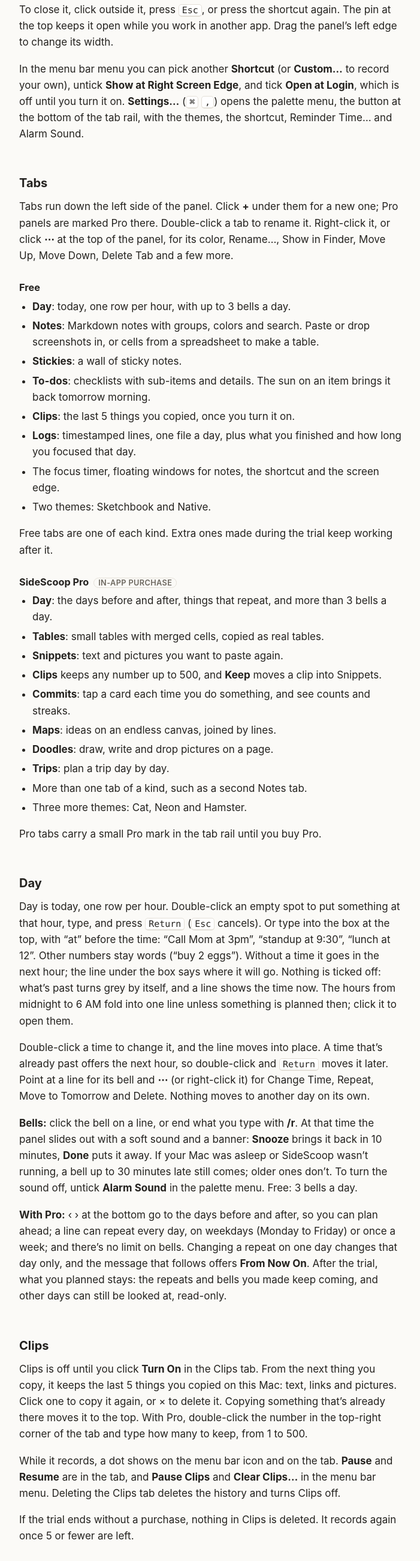
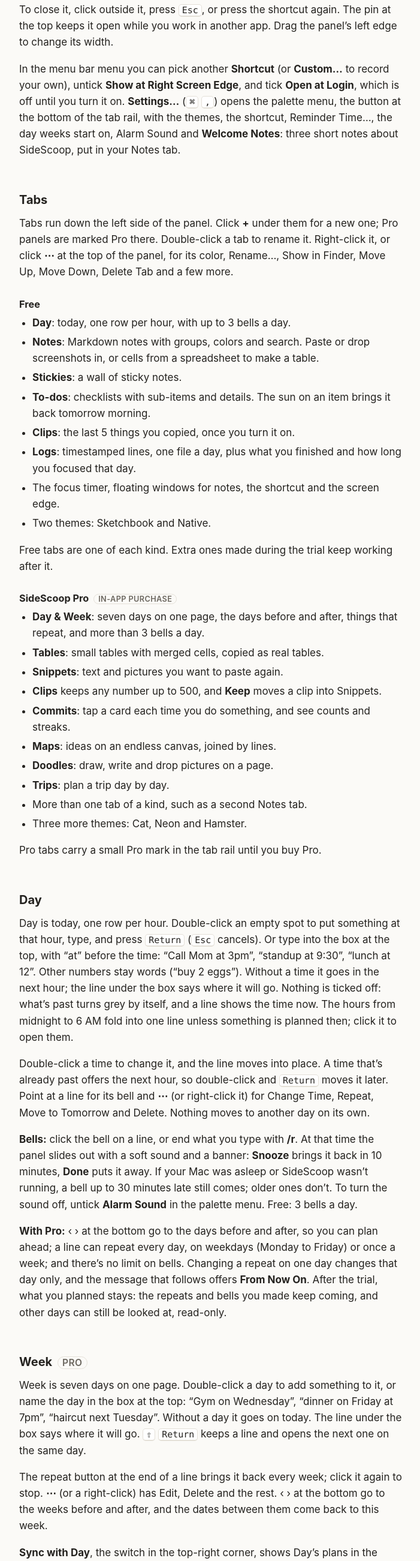
Before and after one commit to sidescoop-app/sidescoop-app.github.io, a plain HTML site: page index.html in a window 1280 px wide. Shown: the part 2223-4825 px from the top of the page at 60% size, without its empty margins (288-989 px from the left). Drawn offline with Linux system fonts and the light colour scheme.

Commit message:
SideScoop: Week on the support page
Co-Authored-By: Claude Opus 5.5 <noreply@anthropic.com>

```diff
--- a/index.html
+++ b/index.html
@@ -122,7 +122,7 @@
 
 <details>
 <summary>What’s free, and what does Pro add?</summary>
-<p>Day (today, with up to 3 bells a day), Notes, Stickies, To-dos, Clips (the last 5 things you copied), Logs, the focus timer, to-do reminders and two themes are free for good. SideScoop Pro adds Day’s other days, repeats and more bells, Tables, Snippets, a longer Clips history, Commits, Maps, Doodles, Trips, extra tabs of a kind and three more themes. The full list is under <a href="#tabs">Tabs</a>.</p>
+<p>Day (today, with up to 3 bells a day), Notes, Stickies, To-dos, Clips (the last 5 things you copied), Logs, the focus timer, to-do reminders and two themes are free for good. SideScoop Pro adds Week, Day’s other days, repeats and more bells, Tables, Snippets, a longer Clips history, Commits, Maps, Doodles, Trips, extra tabs of a kind and three more themes. The full list is under <a href="#tabs">Tabs</a>.</p>
 </details>
 
 <details>
@@ -223,7 +223,7 @@
   <li><strong>Menu bar:</strong> click the SideScoop icon and choose <strong>Show Panel</strong>.</li>
 </ul>
 <p>To close it, click outside it, press <kbd>Esc</kbd>, or press the shortcut again. The pin at the top keeps it open while you work in another app. Drag the panel’s left edge to change its width.</p>
-<p>In the menu bar menu you can pick another <strong>Shortcut</strong> (or <strong>Custom…</strong> to record your own), untick <strong>Show at Right Screen Edge</strong>, and tick <strong>Open at Login</strong>, which is off until you turn it on. <strong>Settings…</strong> (<kbd>⌘</kbd> <kbd>,</kbd>) opens the palette menu, the button at the bottom of the tab rail, with the themes, the shortcut, Reminder Time… and Alarm Sound.</p>
+<p>In the menu bar menu you can pick another <strong>Shortcut</strong> (or <strong>Custom…</strong> to record your own), untick <strong>Show at Right Screen Edge</strong>, and tick <strong>Open at Login</strong>, which is off until you turn it on. <strong>Settings…</strong> (<kbd>⌘</kbd> <kbd>,</kbd>) opens the palette menu, the button at the bottom of the tab rail, with the themes, the shortcut, Reminder Time…, the day weeks start on, Alarm Sound and <strong>Welcome Notes</strong>: three short notes about SideScoop, put in your Notes tab.</p>
 
 <h2 id="tabs">Tabs</h2>
 <p>Tabs run down the left side of the panel. Click <strong>+</strong> under them for a new one; Pro panels are marked Pro there. Double-click a tab to rename it. Right-click it, or click <strong>⋯</strong> at the top of the panel, for its color, Rename…, Show in Finder, Move Up, Move Down, Delete Tab and a few more.</p>
@@ -241,7 +241,7 @@
 <p>Free tabs are one of each kind. Extra ones made during the trial keep working after it.</p>
 <h3>SideScoop Pro <span class="tag">IN-APP PURCHASE</span></h3>
 <ul>
-  <li><strong>Day</strong>: the days before and after, things that repeat, and more than 3 bells a day.</li>
+  <li><strong>Day &amp; Week</strong>: seven days on one page, the days before and after, things that repeat, and more than 3 bells a day.</li>
   <li><strong>Tables</strong>: small tables with merged cells, copied as real tables.</li>
   <li><strong>Snippets</strong>: text and pictures you want to paste again.</li>
   <li><strong>Clips</strong> keeps any number up to 500, and <strong>Keep</strong> moves a clip into Snippets.</li>
@@ -259,6 +259,11 @@
 <p>Double-click a time to change it, and the line moves into place. A time that’s already past offers the next hour, so double-click and <kbd>Return</kbd> moves it later. Point at a line for its bell and <strong>⋯</strong> (or right-click it) for Change Time, Repeat, Move to Tomorrow and Delete. Nothing moves to another day on its own.</p>
 <p><strong>Bells:</strong> click the bell on a line, or end what you type with <strong>/r</strong>. At that time the panel slides out with a soft sound and a banner: <strong>Snooze</strong> brings it back in 10 minutes, <strong>Done</strong> puts it away. If your Mac was asleep or SideScoop wasn’t running, a bell up to 30 minutes late still comes; older ones don’t. To turn the sound off, untick <strong>Alarm Sound</strong> in the palette menu. Free: 3 bells a day.</p>
 <p><strong>With Pro:</strong> ‹ › at the bottom go to the days before and after, so you can plan ahead; a line can repeat every day, on weekdays (Monday to Friday) or once a week; and there’s no limit on bells. Changing a repeat on one day changes that day only, and the message that follows offers <strong>From Now On</strong>. After the trial, what you planned stays: the repeats and bells you made keep coming, and other days can still be looked at, read-only.</p>
+
+<h2 id="week">Week <span class="tag">PRO</span></h2>
+<p>Week is seven days on one page. Double-click a day to add something to it, or name the day in the box at the top: “Gym on Wednesday”, “dinner on Friday at 7pm”, “haircut next Tuesday”. Without a day it goes on today. The line under the box says where it will go. <kbd>⇧</kbd> <kbd>Return</kbd> keeps a line and opens the next one on the same day.</p>
+<p>The repeat button at the end of a line brings it back every week; click it again to stop. <strong>⋯</strong> (or a right-click) has Edit, Delete and the rest. ‹ › at the bottom go to the weeks before and after, and the dates between them come back to this week.</p>
+<p><strong>Sync with Day</strong>, the switch in the top-right corner, shows Day’s plans in the week too, and the week’s plans in a dashed box at the top of Day. Turning it on or off moves and deletes nothing. <strong>Week Starts on…</strong> is in Settings (the palette menu; the gear menu on iPhone) and in the Week tab’s menu.</p>
 
 <h2 id="clips">Clips</h2>
 <p>Clips is off until you click <strong>Turn On</strong> in the Clips tab. From the next thing you copy, it keeps the last 5 things you copied on this Mac: text, links and pictures. Click one to copy it again, or × to delete it. Copying something that’s already there moves it to the top. With Pro, double-click the number in the top-right corner of the tab and type how many to keep, from 1 to 500.</p>
@@ -284,6 +289,7 @@
 <table>
   <tr><th>Tab</th><th>Saved as</th></tr>
   <tr><td>Day</td><td>one file a day, such as <code>2026-11-10.md</code>, and <code>repeats.md</code></td></tr>
+  <tr><td>Week</td><td>like Day: one file a day with something on it, and <code>repeats.md</code></td></tr>
   <tr><td>Notes</td><td>one <code>.md</code> file per note; a group is a folder</td></tr>
   <tr><td>Stickies</td><td><code>ideas.md</code></td></tr>
   <tr><td>To-dos</td><td><code>todo.md</code></td></tr>
@@ -365,6 +371,9 @@
 <h3>Writing a note</h3>
 <p>Tap the box at the top of Notes, or the <strong>+</strong> among the buttons at the top: the whole screen is yours to write in, titled with today’s date. Tap the date to give the note another title. Tap <strong>✓</strong> to put it away; if you didn’t write anything, no note is kept.</p>
 
+<h3>Week and Tables <span class="tag">PRO</span></h3>
+<p>In Week, tap <strong>+</strong> beside a day to add to it, or name the day in the box at the top; tap a line twice to edit it. In Tables, to merge cells, tap a cell, drag the dot on its corner across the others, and tap <strong>Merge</strong>.</p>
+
 <h3>Undo</h3>
 <p>Tap twice on an empty spot in a tab to undo your last change there. While a message with <strong>Undo</strong> is showing, tapping twice does the same as its Undo button.</p>
 
```
